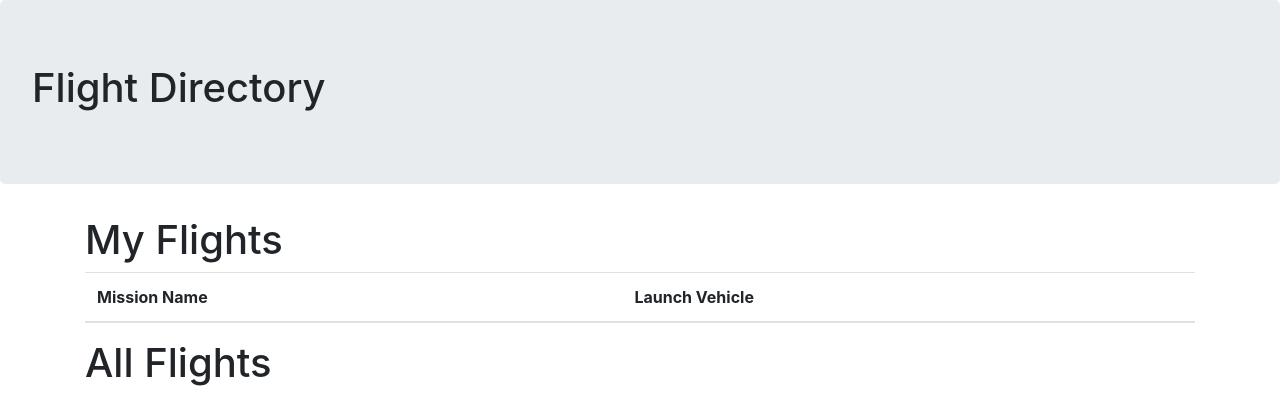
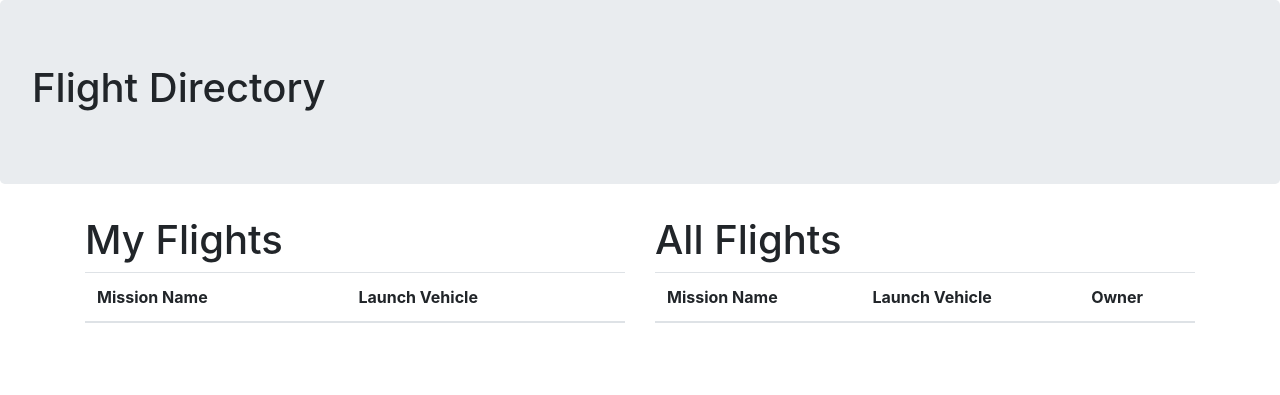
Before and after one commit to daftzach/hermes-site, a PHP site: page /flights.php in a window 1280 px wide. Shown: the part 56-451 px from the top of the page. Run offline with PHP 8.4, Linux system fonts and the light colour scheme; the visitor is signed in with stand-in values (Sample User, id 1); data that the repository does not hold is empty.

Commit message:
Place flight tables into columns

```diff
--- a/flights.php
+++ b/flights.php
@@ -26,6 +26,7 @@
 	</div>
 
 	<div class="container" id="wrapper">
+		<div class="row">
 			<?php
 				require_once( __DIR__ . '/scripts/flightsTable.php');
 
@@ -40,14 +41,18 @@
 				$allFlights = displayFlightTable("../../dev/hermes/creds.ini", -1, $flightsHeaders);
 
 				if($loggedIn) {
-				echo("<h1>My Flights</h1>");
+					echo("<div class='col-sm'><h1>My Flights</h1>");
 					echo($myFlights);
+					echo("</div>");
 				}
-
+			?>
+			<div class="col-sm">
+				<?php
 					echo("<h1>All Flights</h1>");
 					echo($allFlights);
 				?>
-
+			</div>
+		</div>
 	</div>
 
 	<!-- Output footer -->
```
Lines whose indentation alone changed are shown as unchanged.
